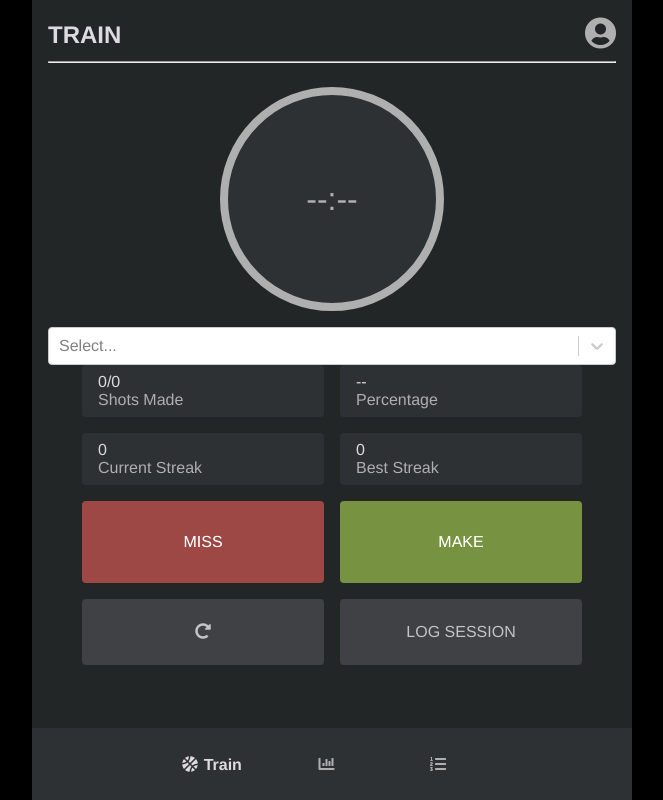
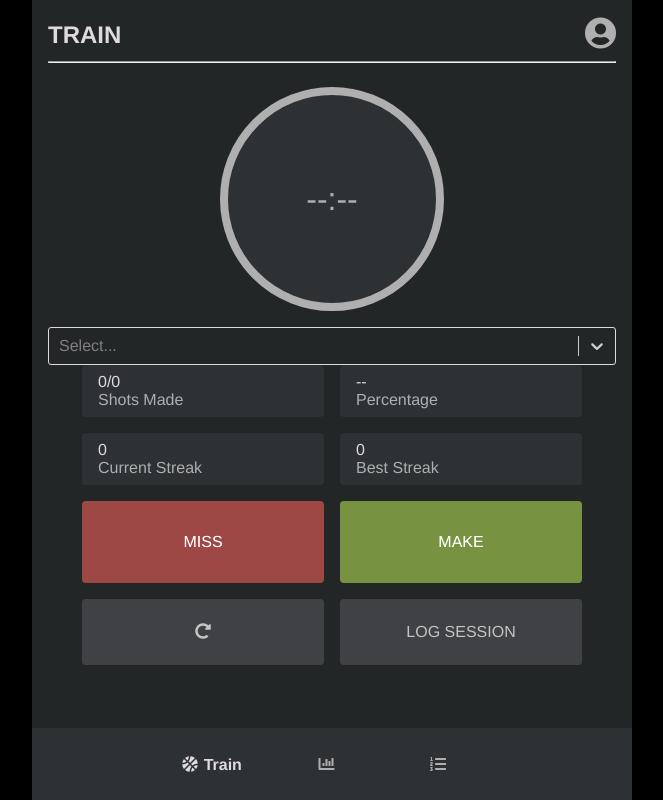
Before and after one commit to jaredami/shot-tracker, a React (Create React App) app: page /train in a window 1280 px wide. Shown: the whole page, without its empty margins (308-971 px from the left). Built offline with nearby package versions, Linux system fonts and the light colour scheme; no server answers; the database is empty; sample sign-in values are in the browser's storage.

Commit message:
Style user select

```diff
--- a/src/components/Session.js
+++ b/src/components/Session.js
@@ -8,6 +8,50 @@ import { calcPercentage } from "../util/utils";
 import Modal from "./Modal";
 import "./Session.css";
 import Toast from "./Toast";
+
+const userSelectStyles = {
+  control: (base, state) => ({
+    ...base,
+    background: "#222626",
+    // Match with the menu
+    borderRadius: state.isFocused ? "3px 3px 0 0" : 3,
+    // Overwrittes the different states of border
+    borderColor: state.isFocused ? null : null,
+    // Removes weird border around container
+    boxShadow: state.isFocused ? null : null,
+    "&:hover": {
+      // Overwrites the different states of border
+      borderColor: state.isFocused ? "#5c8688" : "#dedae0",
+    },
+  }),
+  input: (base) => ({
+    ...base,
+    color: "#dedae0",
+  }),
+  singleValue: (base) => ({
+    ...base,
+    color: "#dedae0",
+  }),
+  menu: (base) => ({
+    ...base,
+    // Override border radius to match the box
+    borderRadius: 0,
+    // Kill the gap
+    marginTop: 0,
+    background: "#2d3134",
+  }),
+  menuList: (base) => ({
+    ...base,
+    // Kill the white space on first and last option
+    padding: 0,
+  }),
+  option: (styles, state) => {
+    return {
+      ...styles,
+      backgroundColor: state.isFocused ? "#505155" : null,
+    };
+  },
+};
 
 export default function Session(props) {
   const [seconds, setSeconds] = useState(0);
@@ -239,6 +283,7 @@ export default function Session(props) {
           name="color"
           onChange={handleUserSelected}
           options={userOptions}
+          styles={userSelectStyles}
         />
         <div className="session-grid">
           <div className="stat-container">
```
